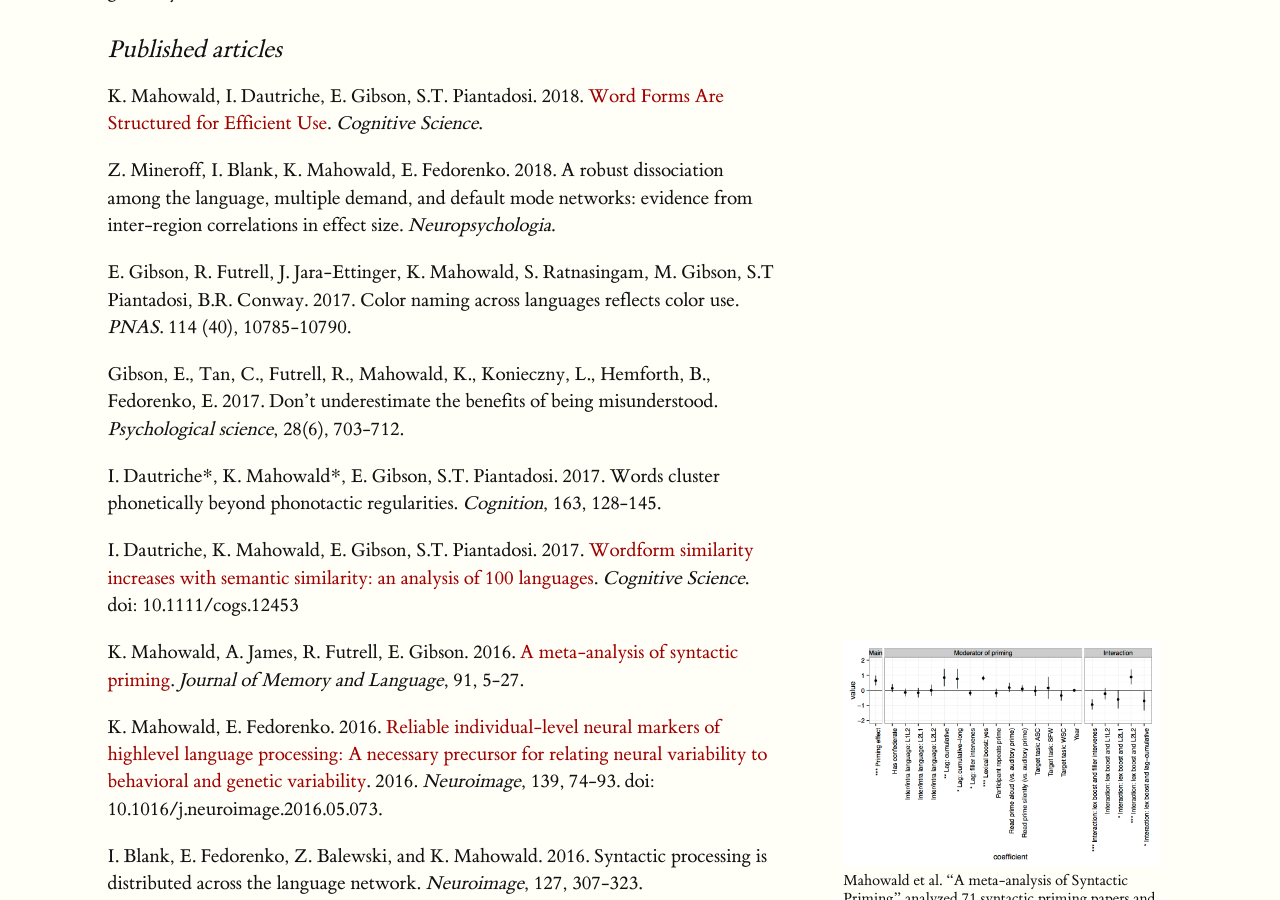
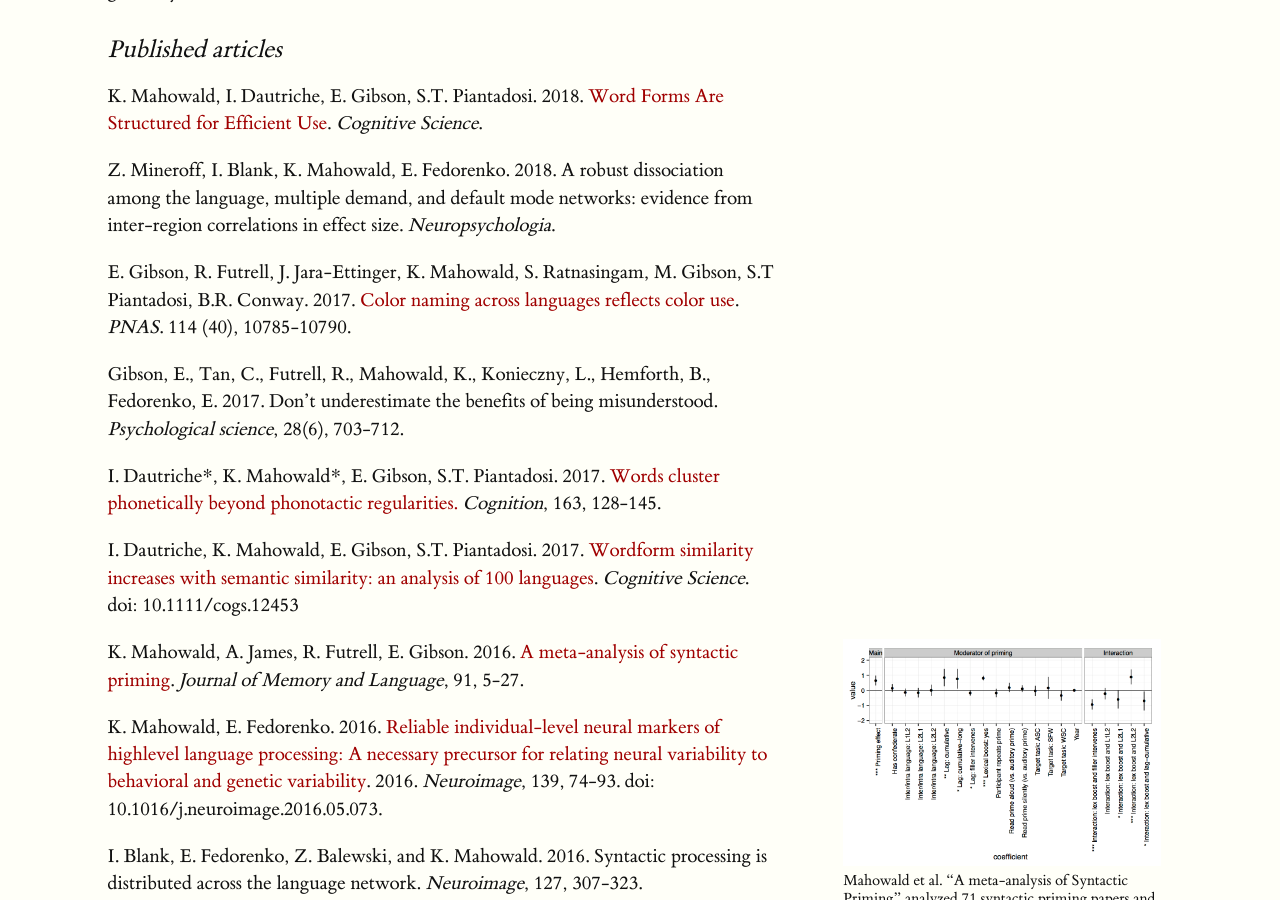
Before and after one commit to mahowak/website, a Jekyll site: the page built from index.md, in a window 1280 px wide and 900 px high, scrolled down 621 px. Built offline with Jekyll 4.4.1, drawn with Linux system fonts in a browser that asks for light colours; comment, search, counter and statistics services are not loaded; part of the change alters nothing that is shown.

Commit message:
updated site

```diff
--- a/index.md
+++ b/index.md
@@ -24,11 +24,11 @@ K. Mahowald, I. Dautriche, E. Gibson, S.T. Piantadosi. 2018. [Word Forms Are Str
 
 Z. Mineroff, I. Blank, K. Mahowald, E. Fedorenko. 2018. A robust dissociation among the language, multiple demand, and default mode networks: evidence from inter-region correlations in effect size. *Neuropsychologia*.
 
-E. Gibson, R. Futrell, J. Jara-Ettinger, K. Mahowald, S. Ratnasingam, M. Gibson, S.T Piantadosi, B.R. Conway. 2017. Color naming across languages reflects color use. *PNAS*. 114 (40), 10785-10790.
+E. Gibson, R. Futrell, J. Jara-Ettinger, K. Mahowald, S. Ratnasingam, M. Gibson, S.T Piantadosi, B.R. Conway. 2017. [Color naming across languages reflects color use](http://tedlab.mit.edu/tedlab_website/researchpapers/gibson2017color.pdf). *PNAS*. 114 (40), 10785-10790.
 
 Gibson, E., Tan, C., Futrell, R., Mahowald, K., Konieczny, L., Hemforth, B., Fedorenko, E. 2017. Don’t underestimate the benefits of being misunderstood. *Psychological science*, 28(6), 703-712.
 
-I. Dautriche\*, K. Mahowald\*, E. Gibson, S.T. Piantadosi. 2017. Words cluster phonetically beyond phonotactic regularities. *Cognition*, 163, 128-145.
+I. Dautriche\*, K. Mahowald\*, E. Gibson, S.T. Piantadosi. 2017. [Words cluster phonetically beyond phonotactic regularities.](http://tedlab.mit.edu/tedlab_website/researchpapers/dautriche2017words.pdf) *Cognition*, 163, 128-145.
 
 I. Dautriche, K. Mahowald, E. Gibson, S.T. Piantadosi. 2017. [Wordform
 similarity increases with semantic similarity: an analysis of 100
```
Also changed, not shown: 2 other files.
